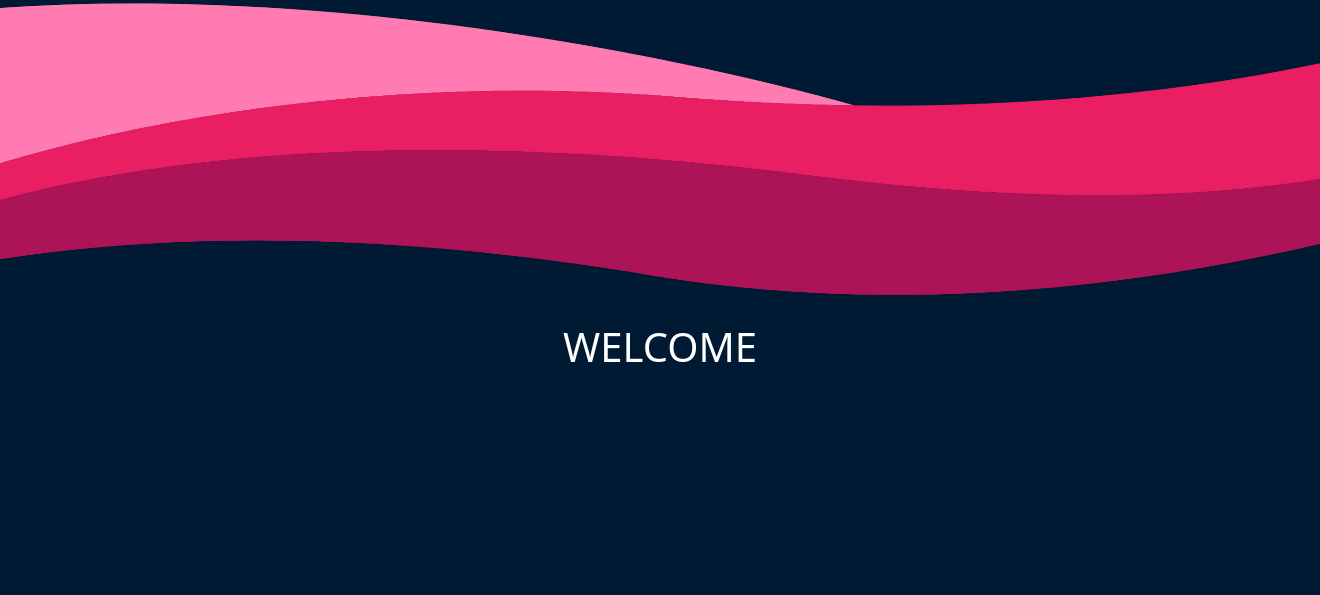
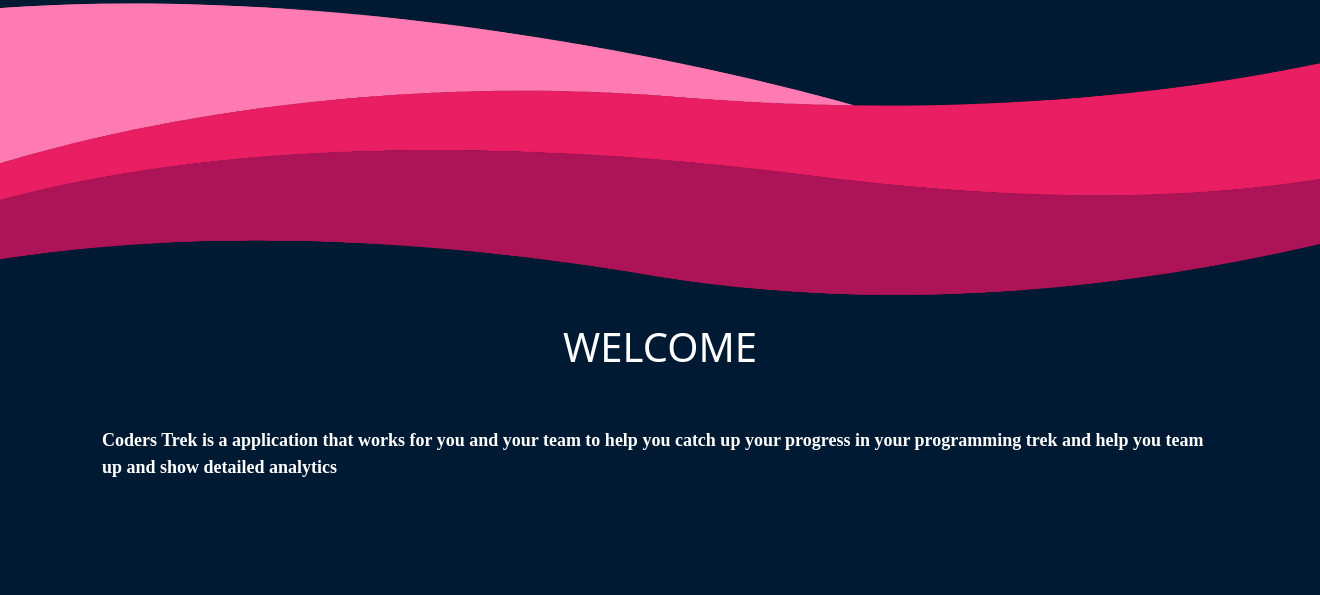
Before and after one commit to Coders-Trek/Coders-Trek, a Django app: template templates/home.html in a window 1320 px wide; the page is wider, and only the part inside the window is pictured. Shown: the part 677-1272 px from the top of that part. After the commit the page ends 1154 px from the top of that part, so only its background shows below. Run offline with Django 3.2, Linux system fonts and the light colour scheme; the template is opened without the code that fills it, so the values that code supplies are empty; some libraries are stand-ins or nearby versions.

Commit message:
added more info

```diff
--- a/templates/home.html
+++ b/templates/home.html
@@ -64,7 +64,13 @@
     <br>
 
     <center><h1 style="color: white;">WELCOME</h1></center>
-    <br> <br> <br> <br> <br> <br> <br> <br> <br>
+    <br> <br>
+
+    <div class="container" style="color: white;font-weight:bolder;font-size:large;font-family:'Times New Roman', Times, serif">
+        Coders Trek is a application that works for you and your team to help you catch up your progress
+        in your programming trek and help you team up and show detailed analytics
+    </div>
+    <br><br><br>
 
 
     <!--JS Files-->
```
